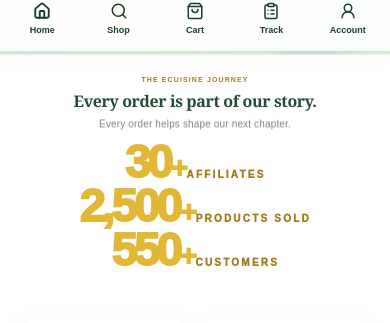
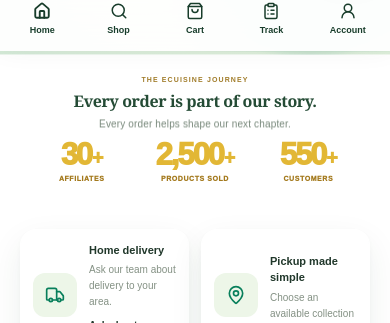
Before and after one commit to ecuisinefoods-collab/ecuisinefoods, a Next.js app: page / in a window 390 px wide. Shown: the part 793-1116 px from the top of the page. Built offline with nearby package versions, Linux system fonts and the light colour scheme; no server answers; the database is empty.

Commit message:
Style three-column community milestones and partnership CTA

```diff
--- a/src/app/globals.css
+++ b/src/app/globals.css
@@ -1943,3 +1943,26 @@ input[type="submit"]:active:not(:disabled) {
   .ec-primary-cta,.ec-catalogue-cart,.ec-shop-buy-button,.ec-shop-buy-confirm,
   .site-header a[href="/cart"],.site-header button[type="submit"] { transition: none !important; }
 }
+
+
+
+/* Three aligned community milestones: affiliates, products sold, customers. */
+.ec-journey-quiet__stats{
+  display:grid;grid-template-columns:repeat(3,minmax(0,1fr));align-items:center;
+  gap:clamp(12px,4vw,48px);width:100%;max-width:820px;
+}
+.ec-journey-quiet__stat{display:flex;min-width:0;flex-direction:column;align-items:center;justify-content:center;gap:6px;text-align:center}
+.ec-journey-quiet__stats .ec-journey-quiet__number{font-size:clamp(34px,5vw,60px)!important}
+.ec-journey-quiet__stats .ec-journey-quiet__sold-label{font-size:9px!important;letter-spacing:.16em}
+.ec-footer-partnership-cta{
+  color:#f5dfa0!important;border:1px solid rgba(231,204,126,.3);
+  background:linear-gradient(120deg,#20563c,#1a4732);
+  box-shadow:0 7px 18px rgba(0,0,0,.18),inset 0 1px 0 rgba(255,255,255,.1);
+}
+.ec-footer-partnership-cta:hover{color:#fff1c4!important;box-shadow:0 10px 22px rgba(0,0,0,.25)}
+@media(max-width:640px){
+  .ec-journey-quiet__stats{gap:6px}
+  .ec-journey-quiet__stats .ec-journey-quiet__number{font-size:clamp(27px,8vw,39px)!important;letter-spacing:-.07em}
+  .ec-journey-quiet__stats .ec-journey-quiet__sold-label{font-size:7px!important;letter-spacing:.08em}
+}
+@media(prefers-reduced-motion:reduce){.ec-footer-partnership-cta{transition:none!important}}
```
